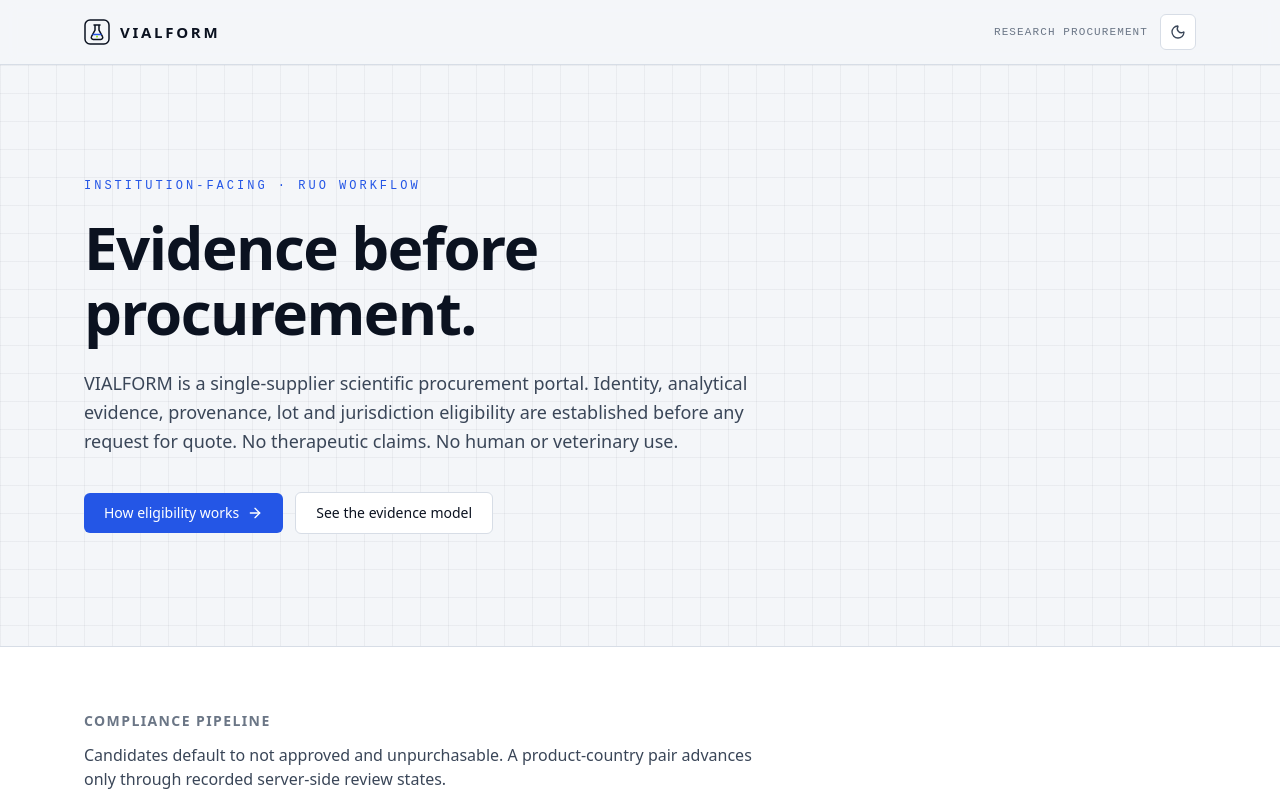
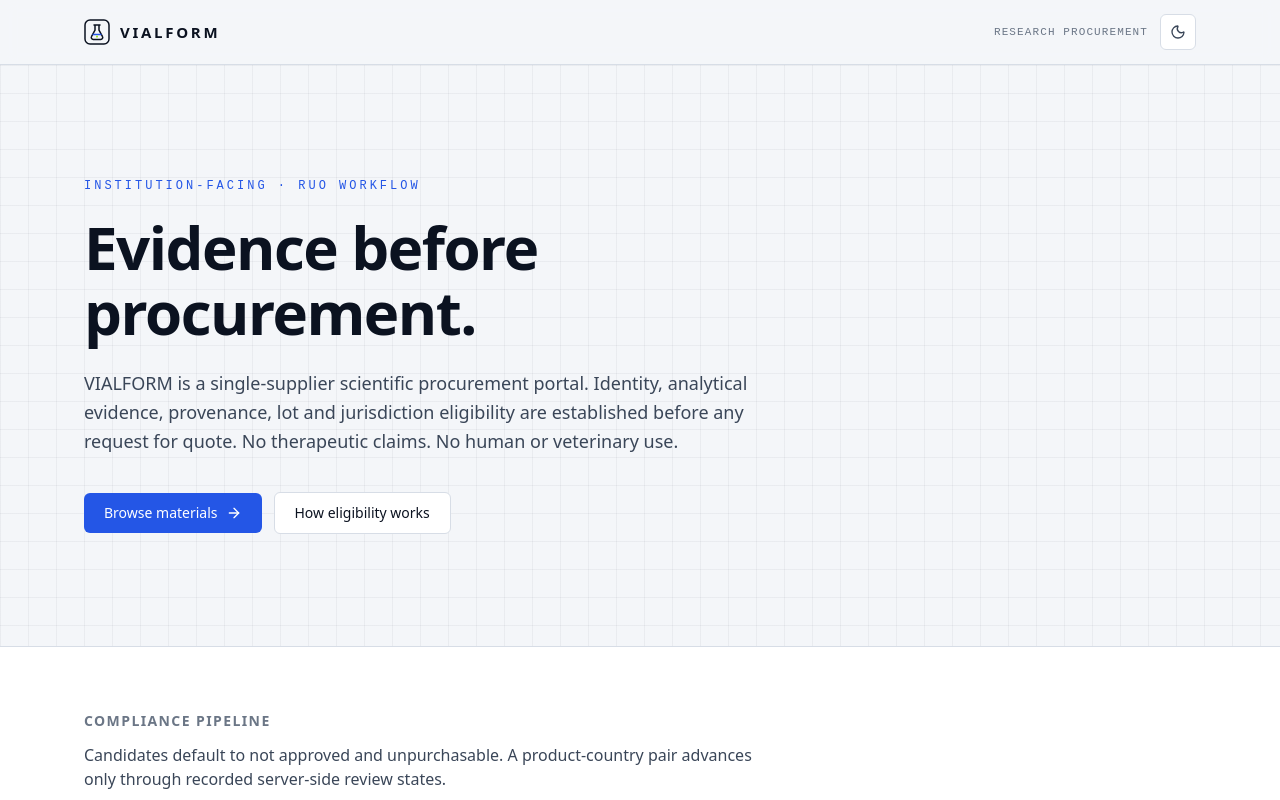
Before and after one commit to devtechedge/vialform, a Next.js app: page / in a window 1280 px wide. Shown: the top 800 px of the page. Built offline with nearby package versions, Linux system fonts and the light colour scheme.

Commit message:
feat(api): database health probe and landing catalogue link
Health endpoint reports backend, demo mode and product count for deploy smoke
checks; the landing hero links into the live catalogue.

```diff
--- /dev/null
+++ b/src/app/api/health/route.ts
@@ -0,0 +1,22 @@
+import { NextResponse } from "next/server";
+import { sql } from "drizzle-orm";
+import { dbSource, getDb } from "@/db/client";
+import { isDemoMode } from "@/env";
+
+export const dynamic = "force-dynamic";
+
+/** Liveness + database readiness probe used by deploy smoke checks. */
+export async function GET() {
+  try {
+    const db = await getDb();
+    const result = await db.execute<{ n: number }>(sql`SELECT count(*)::int AS n FROM products`);
+    return NextResponse.json({
+      status: "ok",
+      db: dbSource(),
+      demo: isDemoMode(),
+      products: result.rows[0]?.n ?? 0,
+    });
+  } catch {
+    return NextResponse.json({ status: "error", error: "database unavailable" }, { status: 500 });
+  }
+}
--- a/src/app/page.tsx
+++ b/src/app/page.tsx
@@ -1,3 +1,4 @@
+import Link from "next/link";
 import { ThemeToggle } from "@/components/theme";
 import { Wordmark } from "@/components/wordmark";
 import { ArrowRight, FileCheck2, FlaskConical, Globe2, ShieldCheck } from "lucide-react";
@@ -53,11 +54,11 @@ export default function LandingPage() {
               No therapeutic claims. No human or veterinary use.
             </p>
             <div className="mt-9 flex flex-wrap items-center gap-3">
-              <a href="#approach" className="inline-flex items-center gap-2 rounded-md bg-cobalt px-5 py-2.5 text-sm font-medium text-white transition-opacity hover:opacity-90">
-                How eligibility works <ArrowRight size={16} aria-hidden />
-              </a>
-              <a href="#evidence" className="inline-flex items-center gap-2 rounded-md border border-border-strong bg-surface px-5 py-2.5 text-sm font-medium text-ink transition-colors hover:border-cobalt">
-                See the evidence model
+              <Link href="/materials" className="inline-flex items-center gap-2 rounded-md bg-cobalt px-5 py-2.5 text-sm font-medium text-white transition-opacity hover:opacity-90">
+                Browse materials <ArrowRight size={16} aria-hidden />
+              </Link>
+              <a href="#approach" className="inline-flex items-center gap-2 rounded-md border border-border-strong bg-surface px-5 py-2.5 text-sm font-medium text-ink transition-colors hover:border-cobalt">
+                How eligibility works
               </a>
             </div>
           </div>
```
